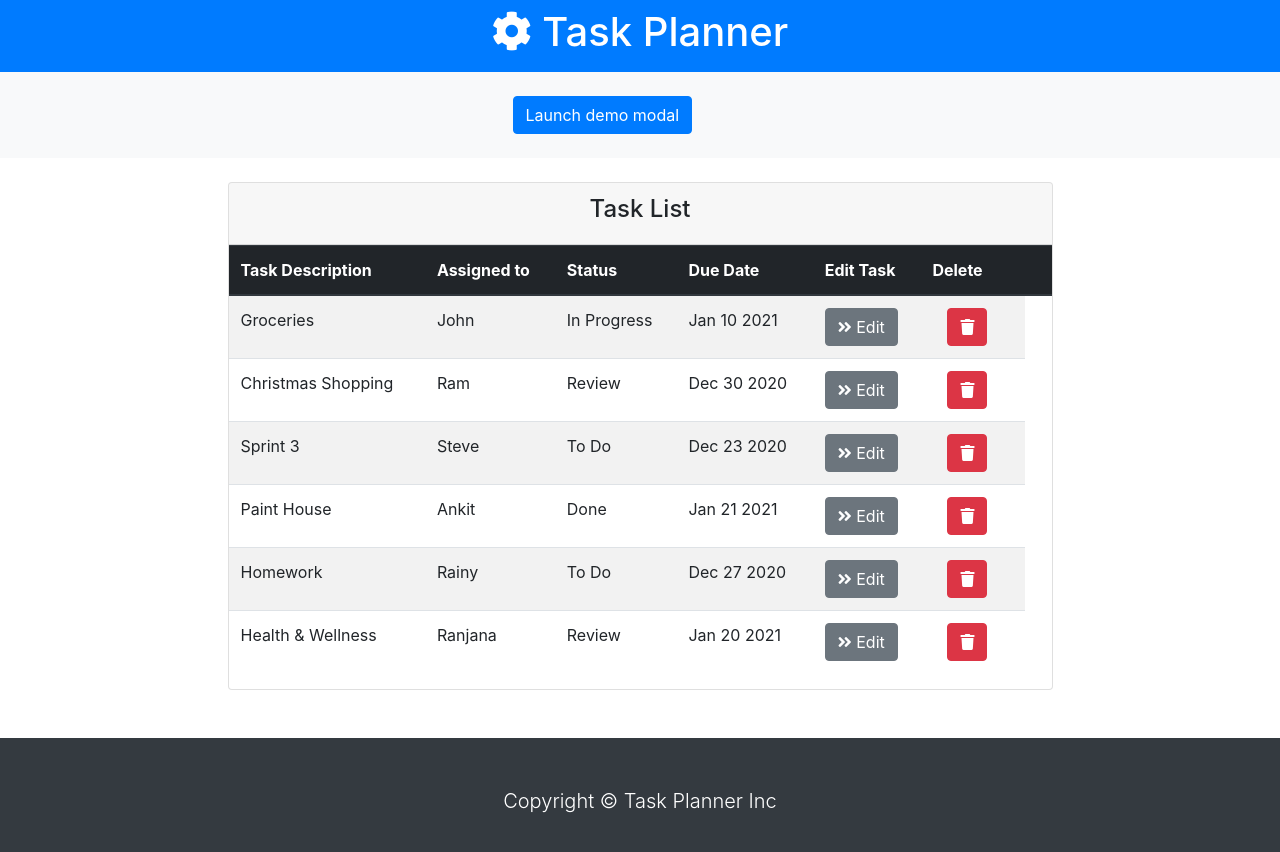
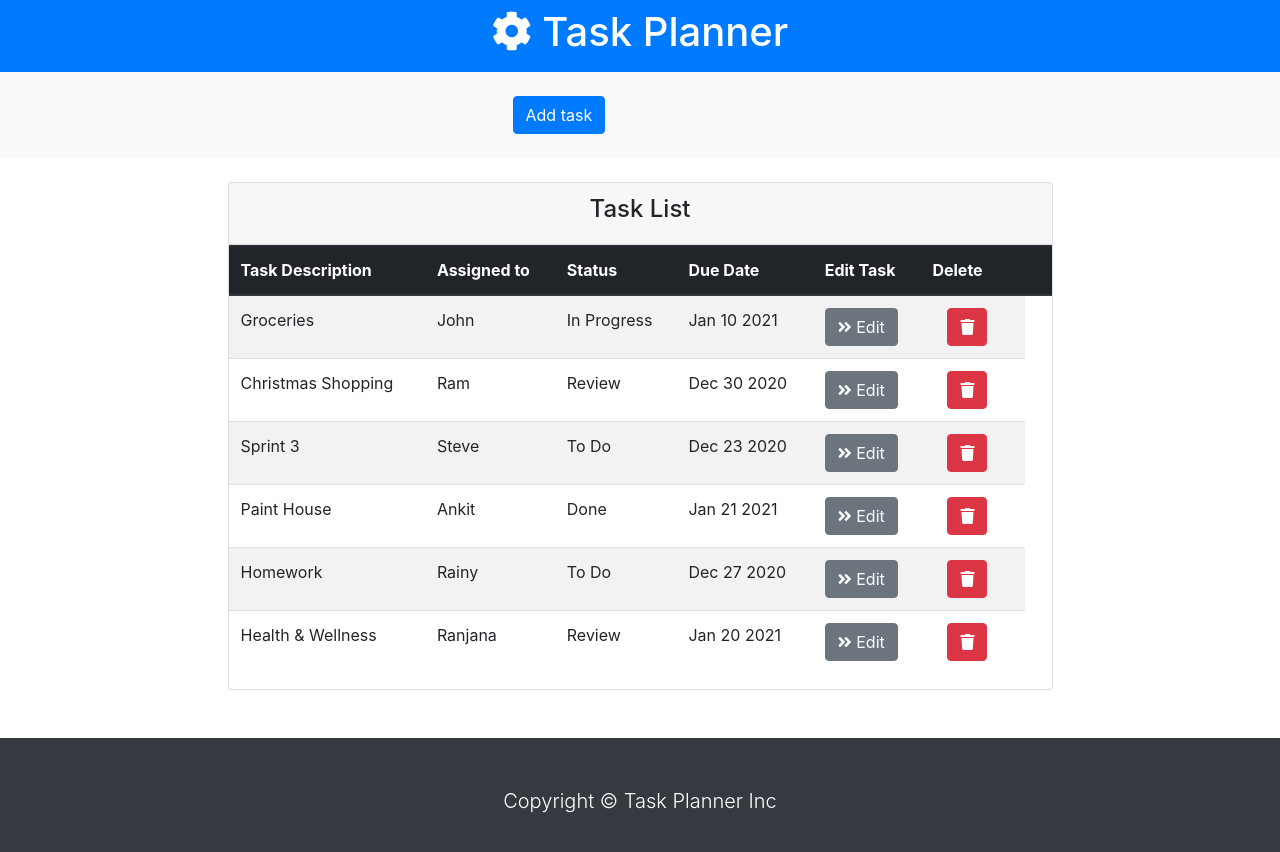
Before and after one commit to lavinagithub/newrajeevnaomi, a plain HTML site: page index.html in a window 1280 px wide. Drawn offline with nearby package versions, Linux system fonts and the light colour scheme.

```diff
--- a/index.html
+++ b/index.html
@@ -46,7 +46,7 @@
               data-toggle="modal"
               data-target="#exampleModal"
             >
-              Launch demo modal
+              Add task
             </button>
           </div>
         </div>
```
